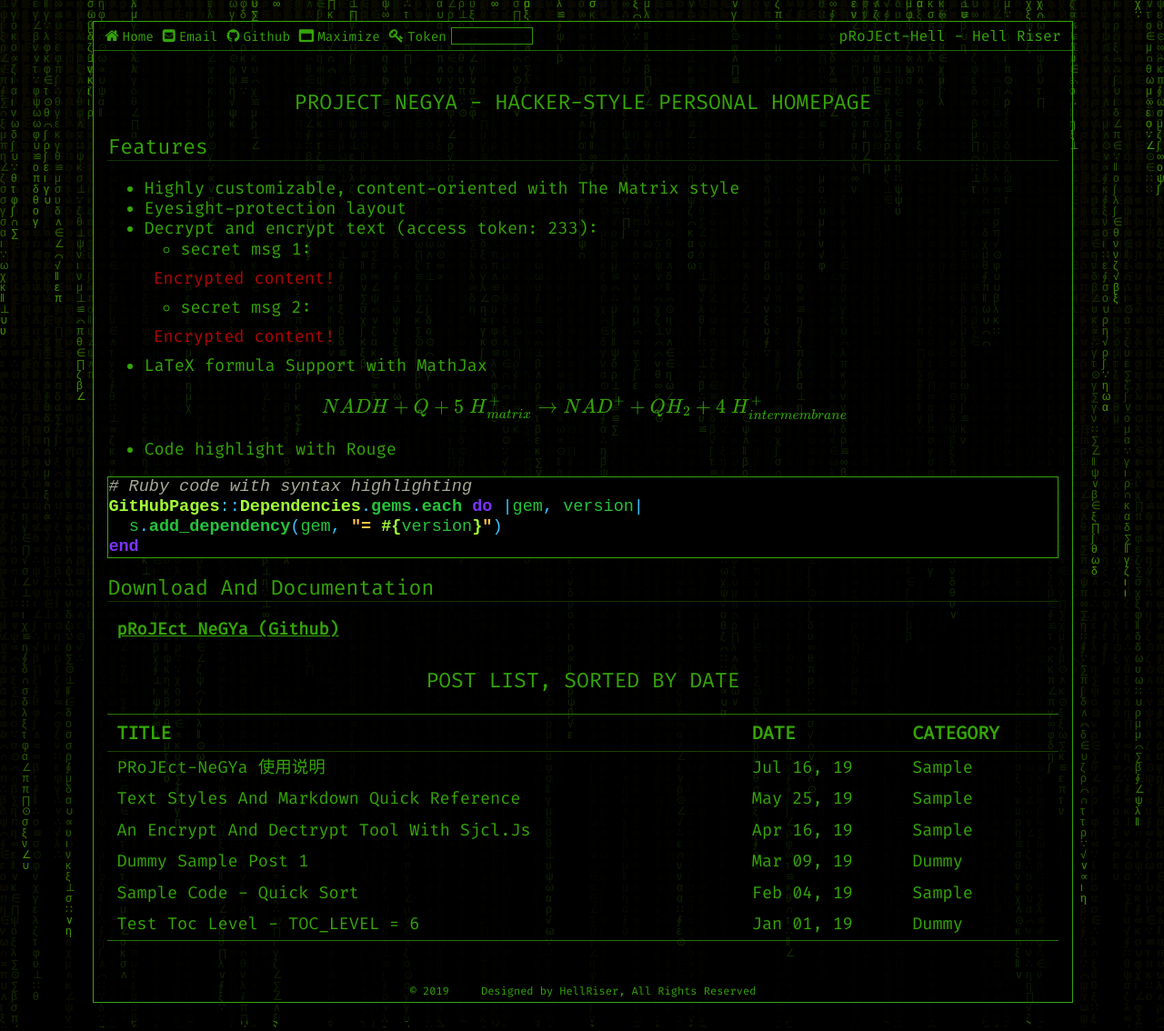
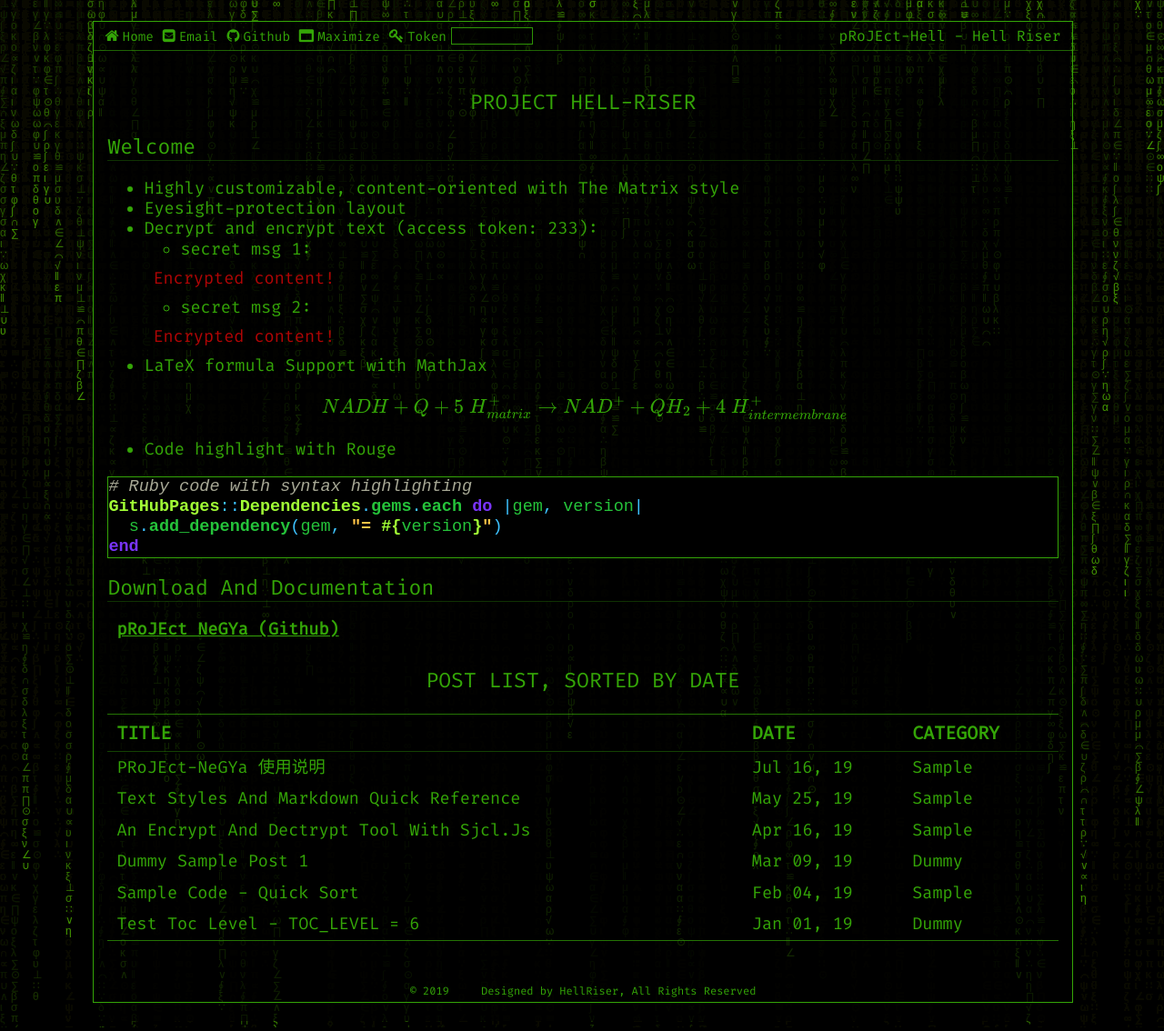
Before and after one commit to hemanthtech/hellriser, a Jekyll site: the page built from pages/index.md, in a window 1280 px wide. Shown: the whole page at 91% size. Built offline with Jekyll 4.4.1, drawn with Linux system fonts in a browser that asks for light colours; formulas are drawn with MathJax 3.

Commit message:
Update index.md

```diff
--- a/pages/index.md
+++ b/pages/index.md
@@ -5,15 +5,15 @@ toc: false
 home_btn: true
 btn_text: true
 footer: true
-title: ""
-author: ""
+title: "Hell Riser"
+author: "Hell-Riser"
 encrypted_text: true
 permalink: /
 ---
 
-# PROJECT NEGYA - HACKER-STYLE PERSONAL HOMEPAGE
+# PROJECT Hell-Riser
 
-##  Features
+##  Welcome
 * Highly customizable, content-oriented with The Matrix style
 * Eyesight-protection layout
 * Decrypt and encrypt text (access token: 233):
```
